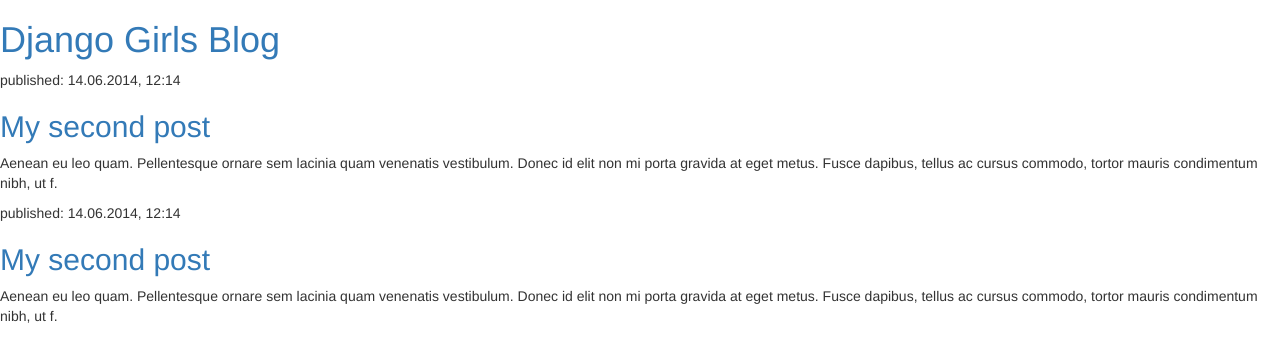
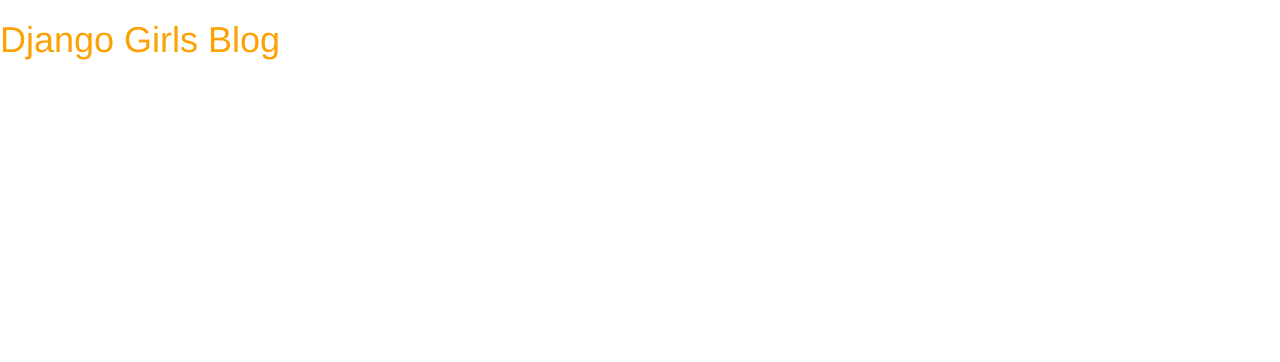
Before and after one commit to JacekBartlomiej/my-first-blog1, a Django app: page / in a window 1280 px wide. Shown: the top 362 px of the page. Run offline with Django 3.2, Linux system fonts and the light colour scheme; data that the repository does not hold is empty; some libraries are stand-ins or nearby versions.

Commit message:
pomaranczowy kolor

```diff
--- a/blog1/templates/blog1/post_list.html
+++ b/blog1/templates/blog1/post_list.html
@@ -2,9 +2,9 @@
 <html>
     <head>
         <title>Django Girls blog</title>
-        <link rel="stylesheet" href="{% load staticfiles %}">
         <link rel="stylesheet" href="//maxcdn.bootstrapcdn.com/bootstrap/3.2.0/css/bootstrap.min.css">
         <link rel="stylesheet" href="//maxcdn.bootstrapcdn.com/bootstrap/3.2.0/css/bootstrap-theme.min.css">
+        <link rel="stylesheet" href="{% static 'css/blog.css' %}">
     </head>
     <body>
         <div>
@@ -18,16 +18,5 @@
                 <p>{{ post.text|linebreaks }}</p>
             </div>
         {% endfor %}
-
-        <div>
-            <p>published: 14.06.2014, 12:14</p>
-            <h2><a href="">My second post</a></h2>
-            <p>Aenean eu leo quam. Pellentesque ornare sem lacinia quam venenatis vestibulum. Donec id elit non mi porta gravida at eget metus. Fusce dapibus, tellus ac cursus commodo, tortor mauris condimentum nibh, ut f.</p>
-        </div>
-        <div>
-            <p>published: 14.06.2014, 12:14</p>
-            <h2><a href="">My second post</a></h2>
-            <p>Aenean eu leo quam. Pellentesque ornare sem lacinia quam venenatis vestibulum. Donec id elit non mi porta gravida at eget metus. Fusce dapibus, tellus ac cursus commodo, tortor mauris condimentum nibh, ut f.</p>
-        </div>
     </body>
 </html>
```
Lines whose indentation alone changed are shown as unchanged.
